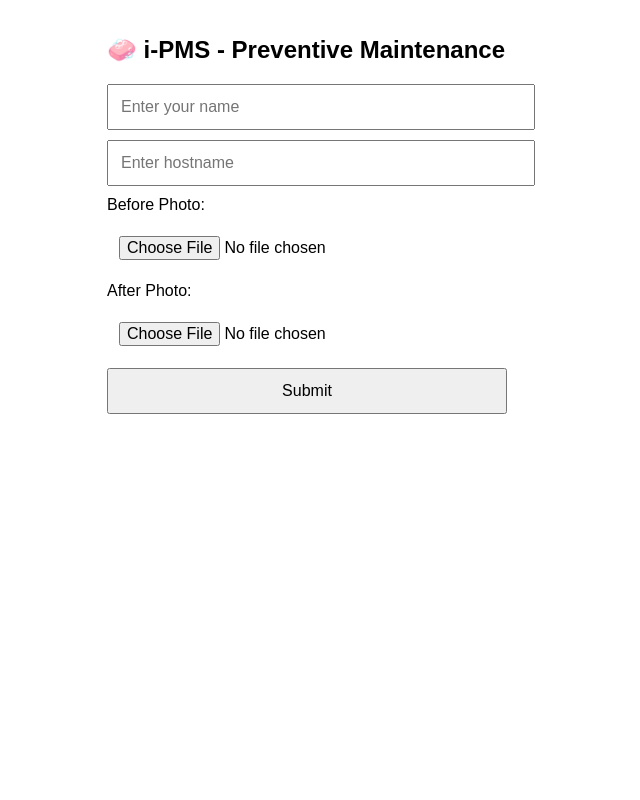
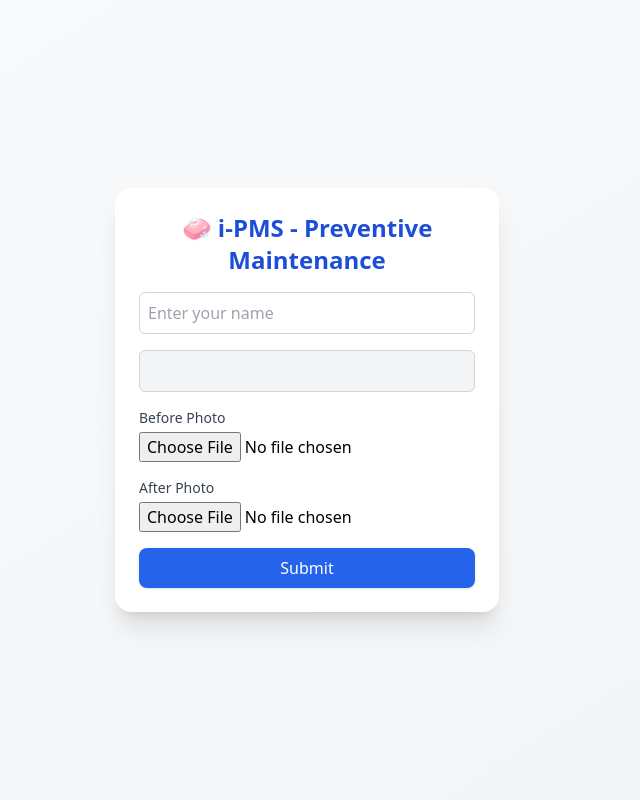
Before and after one commit to ProNoobCoder/i-pms, a Flask app: page /index in a window 1280 px wide. Shown: the whole page, without its empty margins (333-973 px from the left). Run offline with Flask 3, Linux system fonts and the light colour scheme; some libraries are stand-ins or nearby versions.

Commit message:
Update index.html

```diff
--- a/templates/index.html
+++ b/templates/index.html
@@ -1,50 +1,36 @@
 <!DOCTYPE html>
 <html lang="en">
 <head>
-    <meta charset="UTF-8">
-    <meta name="viewport" content="width=device-width, initial-scale=1.0">
-    <title>i-PMS</title>
-    <style>
-        body {
-            font-family: sans-serif;
-            max-width: 400px;
-            margin: auto;
-            padding: 1em;
-        }
-        input, button {
-            display: block;
-            width: 100%;
-            margin: 10px 0;
-            padding: 12px;
-            font-size: 16px;
-        }
-        .msg {
-            background: #ffe4e1;
-            padding: 10px;
-            margin-bottom: 1em;
-            border-left: 5px solid #ff0000;
-        }
-    </style>
+  <meta charset="UTF-8">
+  <meta name="viewport" content="width=device-width, initial-scale=1.0">
+  <title>i-PMS | Upload</title>
+  <script src="https://cdn.tailwindcss.com"></script>
 </head>
-<body>
-    <h2>🧼 i-PMS - Preventive Maintenance</h2>
+<body class="flex flex-col items-center justify-center min-h-screen p-4 bg-gradient-to-br from-gray-50 to-gray-100">
+  <div class="w-full max-w-sm bg-white p-6 rounded-2xl shadow-xl">
+    <h2 class="text-2xl font-semibold mb-4 text-blue-700 text-center">🧼 i-PMS - Preventive Maintenance</h2>
 
     {% with messages = get_flashed_messages() %}
       {% if messages %}
         {% for message in messages %}
-          <div class="msg">{{ message }}</div>
+          <div class="bg-red-100 border border-red-400 text-red-700 px-4 py-3 rounded mb-4 text-sm">{{ message }}</div>
         {% endfor %}
       {% endif %}
     {% endwith %}
 
-    <form method="POST" enctype="multipart/form-data">
-        <input type="text" name="cleaner" placeholder="Enter your name" required>
-        <input type="text" name="hostname" placeholder="Enter hostname" required>
-        <label>Before Photo:</label>
-        <input type="file" name="before" accept="image/*" required>
-        <label>After Photo:</label>
-        <input type="file" name="after" accept="image/*" required>
-        <button type="submit">Submit</button>
+    <form method="POST" enctype="multipart/form-data" class="space-y-4">
+      <input type="text" name="cleaner" placeholder="Enter your name" required class="w-full border border-gray-300 rounded-md p-2">
+      <input type="text" name="hostname" value="{{ hostname }}" readonly class="w-full border border-gray-300 rounded-md p-2 bg-gray-100">
+      <div>
+        <label class="block text-sm font-medium text-gray-700">Before Photo</label>
+        <input type="file" name="before" accept="image/*" required class="w-full mt-1">
+      </div>
+      <div>
+        <label class="block text-sm font-medium text-gray-700">After Photo</label>
+        <input type="file" name="after" accept="image/*" required class="w-full mt-1">
+      </div>
+      <button type="submit" class="w-full bg-blue-600 hover:bg-blue-700 text-white py-2 rounded-lg shadow transition duration-300">Submit</button>
     </form>
+  </div>
 </body>
 </html>
```
